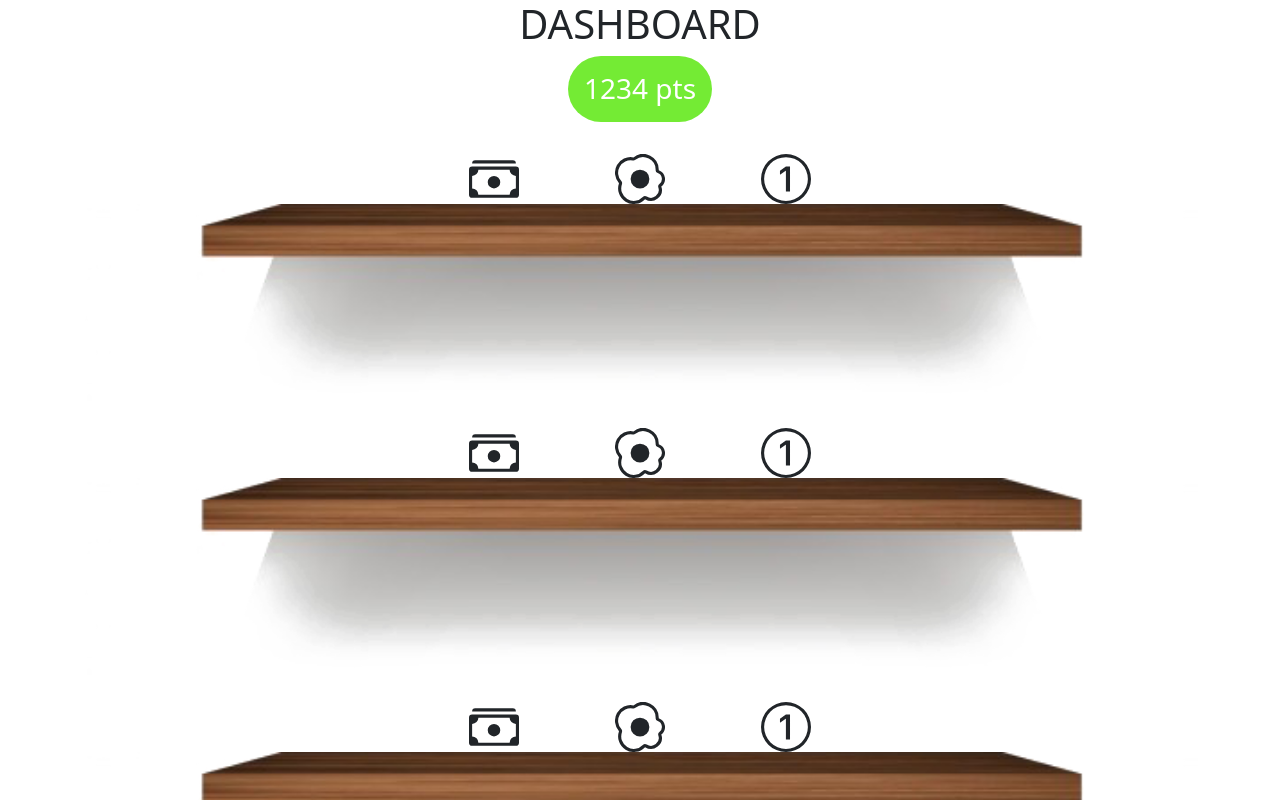
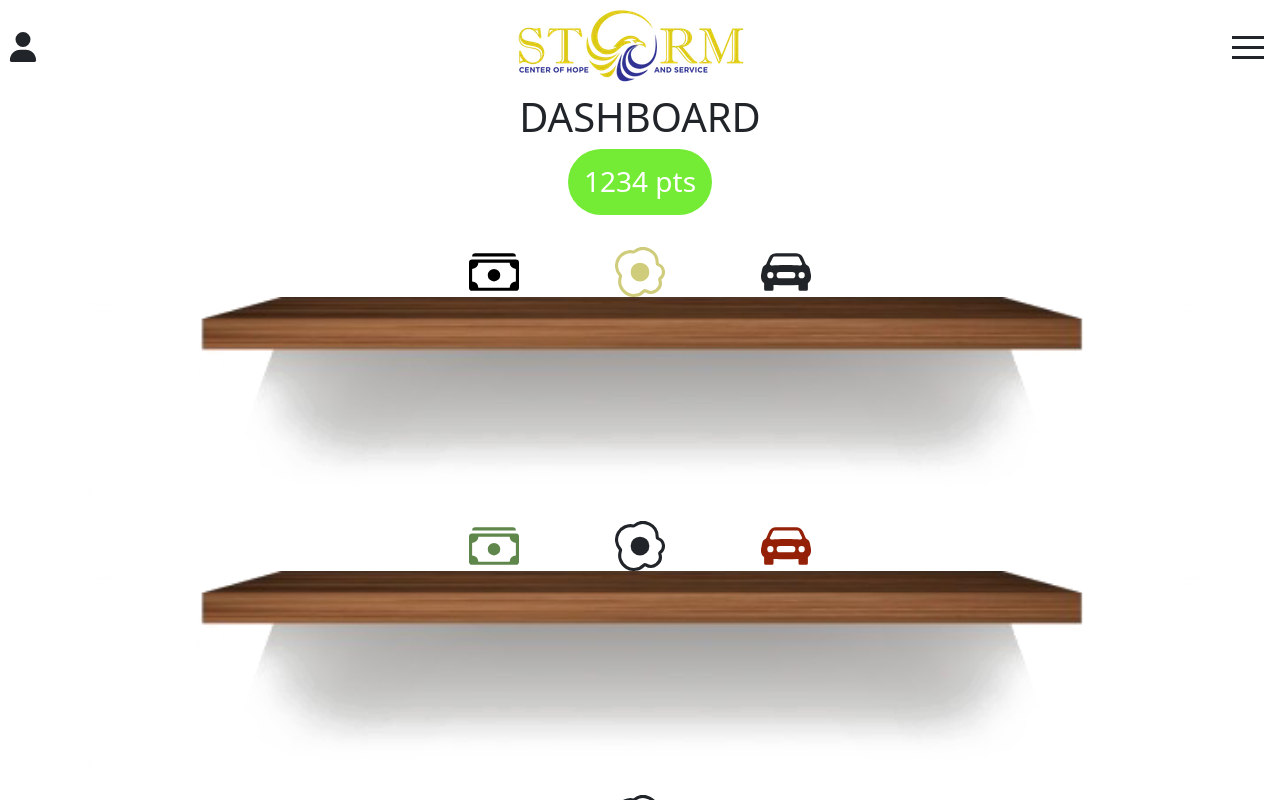
Before and after one commit to cfgtexas24/Team-4, a React (Vite) app in the folder frontend/storm-app/: page /dashboard in a window 1280 px wide. Built offline with nearby package versions, Linux system fonts and the light colour scheme.

Commit message:
icon colors

```diff
--- a/frontend/storm-app/package.json
+++ b/frontend/storm-app/package.json
@@ -10,9 +10,12 @@
     "preview": "vite preview"
   },
   "dependencies": {
+    "@emotion/react": "^11.13.3",
+    "@emotion/styled": "^11.13.0",
     "@fortawesome/fontawesome-svg-core": "^6.6.0",
     "@fortawesome/free-solid-svg-icons": "^6.6.0",
     "@fortawesome/react-fontawesome": "^0.2.2",
+    "@mui/material": "^6.1.4",
     "axios": "^1.7.7",
     "bootstrap": "^5.3.3",
     "bootstrap-icons": "^1.11.3",
--- a/frontend/storm-app/src/App.jsx
+++ b/frontend/storm-app/src/App.jsx
@@ -8,9 +8,12 @@ import 'bootstrap/dist/css/bootstrap.min.css';
 
 import './App.css';
 import LandingPage from './pages/LandingPage/LandingPage';
+import NavigationBar from './components/NavigationBar/NavigationBar';
 
 function App() {
   return (
+    <>
+    <NavigationBar/>
     <Router>
       <Routes>
         {/* Public Routes */}
@@ -22,6 +25,7 @@ function App() {
         <Route path="/dashboard" element={<DashboardPage />} />
       </Routes>
     </Router>
+    </>
   );
 }
 
--- a/frontend/storm-app/src/pages/DashboardPage/DashboardPage.jsx
+++ b/frontend/storm-app/src/pages/DashboardPage/DashboardPage.jsx
@@ -14,16 +14,16 @@ function DashboardPage() {
                 {/* Shelf 1 */}
                 <div className="shelf-container mb-4 d-flex flex-column justify-content-center">
                 <div className="icon-container d-flex justify-content-center">
-                        <svg xmlns="http://www.w3.org/2000/svg" width="50" height="50" fill="currentColor" class="bi bi-cash-stack mx-5" viewBox="0 0 16 16">
+                        <svg xmlns="http://www.w3.org/2000/svg" width="50" height="50" fill="" class="bi bi-cash-stack mx-5" viewBox="0 0 16 16">
                         <path d="M1 3a1 1 0 0 1 1-1h12a1 1 0 0 1 1 1zm7 8a2 2 0 1 0 0-4 2 2 0 0 0 0 4"/>
                         <path d="M0 5a1 1 0 0 1 1-1h14a1 1 0 0 1 1 1v8a1 1 0 0 1-1 1H1a1 1 0 0 1-1-1zm3 0a2 2 0 0 1-2 2v4a2 2 0 0 1 2 2h10a2 2 0 0 1 2-2V7a2 2 0 0 1-2-2z"/>
                         </svg>
-                        <svg xmlns="http://www.w3.org/2000/svg" width="50" height="50" fill="currentColor" class="bi bi-egg-fried mx-5" viewBox="0 0 16 16">
+                        <svg xmlns="http://www.w3.org/2000/svg" width="50" height="50" fill="#cfcc7c" class="bi bi-egg-fried mx-5" viewBox="0 0 16 16">
                         <path d="M8 11a3 3 0 1 0 0-6 3 3 0 0 0 0 6"/>
                         <path d="M13.997 5.17a5 5 0 0 0-8.101-4.09A5 5 0 0 0 1.28 9.342a5 5 0 0 0 8.336 5.109 3.5 3.5 0 0 0 5.201-4.065 3.001 3.001 0 0 0-.822-5.216zm-1-.034a1 1 0 0 0 .668.977 2.001 2.001 0 0 1 .547 3.478 1 1 0 0 0-.341 1.113 2.5 2.5 0 0 1-3.715 2.905 1 1 0 0 0-1.262.152 4 4 0 0 1-6.67-4.087 1 1 0 0 0-.2-1 4 4 0 0 1 3.693-6.61 1 1 0 0 0 .8-.2 4 4 0 0 1 6.48 3.273z"/>
                         </svg>
-                        <svg xmlns="http://www.w3.org/2000/svg" width="50" height="50" fill="currentColor" className="bi bi-1-circle icon mx-5" viewBox="0 0 16 16">
-                            <path d="M1 8a7 7 0 1 0 14 0A7 7 0 0 0 1 8m15 0A8 8 0 1 1 0 8a8 8 0 0 1 16 0M9.283 4.002V12H7.971V5.338h-.065L6.072 6.656V5.385l1.899-1.383z"/>
+                        <svg xmlns="http://www.w3.org/2000/svg" width="50" height="50" fill="currentColor" class="bi bi-car-front-fill mx-5" viewBox="0 0 16 16">
+                        <path d="M2.52 3.515A2.5 2.5 0 0 1 4.82 2h6.362c1 0 1.904.596 2.298 1.515l.792 1.848c.075.175.21.319.38.404.5.25.855.715.965 1.262l.335 1.679q.05.242.049.49v.413c0 .814-.39 1.543-1 1.997V13.5a.5.5 0 0 1-.5.5h-2a.5.5 0 0 1-.5-.5v-1.338c-1.292.048-2.745.088-4 .088s-2.708-.04-4-.088V13.5a.5.5 0 0 1-.5.5h-2a.5.5 0 0 1-.5-.5v-1.892c-.61-.454-1-1.183-1-1.997v-.413a2.5 2.5 0 0 1 .049-.49l.335-1.68c.11-.546.465-1.012.964-1.261a.8.8 0 0 0 .381-.404l.792-1.848ZM3 10a1 1 0 1 0 0-2 1 1 0 0 0 0 2m10 0a1 1 0 1 0 0-2 1 1 0 0 0 0 2M6 8a1 1 0 0 0 0 2h4a1 1 0 1 0 0-2zM2.906 5.189a.51.51 0 0 0 .497.731c.91-.073 3.35-.17 4.597-.17s3.688.097 4.597.17a.51.51 0 0 0 .497-.731l-.956-1.913A.5.5 0 0 0 11.691 3H4.309a.5.5 0 0 0-.447.276L2.906 5.19Z"/>
                         </svg>
                     </div>
                     <img src="../../src/assets/shelves.png" alt="Shelf" className="shelf-image" />
@@ -32,7 +32,7 @@ function DashboardPage() {
                 {/* Shelf 2 */}
                 <div className="shelf-container mb-4 d-flex flex-column justify-content-center">
                 <div className="icon-container d-flex justify-content-center">
-                        <svg xmlns="http://www.w3.org/2000/svg" width="50" height="50" fill="currentColor" class="bi bi-cash-stack mx-5" viewBox="0 0 16 16">
+                        <svg xmlns="http://www.w3.org/2000/svg" width="50" height="50" fill="#5f874c" class="bi bi-cash-stack mx-5" viewBox="0 0 16 16">
                         <path d="M1 3a1 1 0 0 1 1-1h12a1 1 0 0 1 1 1zm7 8a2 2 0 1 0 0-4 2 2 0 0 0 0 4"/>
                         <path d="M0 5a1 1 0 0 1 1-1h14a1 1 0 0 1 1 1v8a1 1 0 0 1-1 1H1a1 1 0 0 1-1-1zm3 0a2 2 0 0 1-2 2v4a2 2 0 0 1 2 2h10a2 2 0 0 1 2-2V7a2 2 0 0 1-2-2z"/>
                         </svg>
@@ -40,8 +40,8 @@ function DashboardPage() {
                         <path d="M8 11a3 3 0 1 0 0-6 3 3 0 0 0 0 6"/>
                         <path d="M13.997 5.17a5 5 0 0 0-8.101-4.09A5 5 0 0 0 1.28 9.342a5 5 0 0 0 8.336 5.109 3.5 3.5 0 0 0 5.201-4.065 3.001 3.001 0 0 0-.822-5.216zm-1-.034a1 1 0 0 0 .668.977 2.001 2.001 0 0 1 .547 3.478 1 1 0 0 0-.341 1.113 2.5 2.5 0 0 1-3.715 2.905 1 1 0 0 0-1.262.152 4 4 0 0 1-6.67-4.087 1 1 0 0 0-.2-1 4 4 0 0 1 3.693-6.61 1 1 0 0 0 .8-.2 4 4 0 0 1 6.48 3.273z"/>
                         </svg>
-                        <svg xmlns="http://www.w3.org/2000/svg" width="50" height="50" fill="currentColor" className="bi bi-1-circle icon mx-5" viewBox="0 0 16 16">
-                            <path d="M1 8a7 7 0 1 0 14 0A7 7 0 0 0 1 8m15 0A8 8 0 1 1 0 8a8 8 0 0 1 16 0M9.283 4.002V12H7.971V5.338h-.065L6.072 6.656V5.385l1.899-1.383z"/>
+                        <svg xmlns="http://www.w3.org/2000/svg" width="50" height="50" fill="#942107" class="bi bi-car-front-fill mx-5" viewBox="0 0 16 16">
+                        <path d="M2.52 3.515A2.5 2.5 0 0 1 4.82 2h6.362c1 0 1.904.596 2.298 1.515l.792 1.848c.075.175.21.319.38.404.5.25.855.715.965 1.262l.335 1.679q.05.242.049.49v.413c0 .814-.39 1.543-1 1.997V13.5a.5.5 0 0 1-.5.5h-2a.5.5 0 0 1-.5-.5v-1.338c-1.292.048-2.745.088-4 .088s-2.708-.04-4-.088V13.5a.5.5 0 0 1-.5.5h-2a.5.5 0 0 1-.5-.5v-1.892c-.61-.454-1-1.183-1-1.997v-.413a2.5 2.5 0 0 1 .049-.49l.335-1.68c.11-.546.465-1.012.964-1.261a.8.8 0 0 0 .381-.404l.792-1.848ZM3 10a1 1 0 1 0 0-2 1 1 0 0 0 0 2m10 0a1 1 0 1 0 0-2 1 1 0 0 0 0 2M6 8a1 1 0 0 0 0 2h4a1 1 0 1 0 0-2zM2.906 5.189a.51.51 0 0 0 .497.731c.91-.073 3.35-.17 4.597-.17s3.688.097 4.597.17a.51.51 0 0 0 .497-.731l-.956-1.913A.5.5 0 0 0 11.691 3H4.309a.5.5 0 0 0-.447.276L2.906 5.19Z"/>
                         </svg>
                     </div>
                     <img src="../../src/assets/shelves.png" alt="Shelf" className="shelf-image" />
@@ -58,8 +58,8 @@ function DashboardPage() {
                         <path d="M8 11a3 3 0 1 0 0-6 3 3 0 0 0 0 6"/>
                         <path d="M13.997 5.17a5 5 0 0 0-8.101-4.09A5 5 0 0 0 1.28 9.342a5 5 0 0 0 8.336 5.109 3.5 3.5 0 0 0 5.201-4.065 3.001 3.001 0 0 0-.822-5.216zm-1-.034a1 1 0 0 0 .668.977 2.001 2.001 0 0 1 .547 3.478 1 1 0 0 0-.341 1.113 2.5 2.5 0 0 1-3.715 2.905 1 1 0 0 0-1.262.152 4 4 0 0 1-6.67-4.087 1 1 0 0 0-.2-1 4 4 0 0 1 3.693-6.61 1 1 0 0 0 .8-.2 4 4 0 0 1 6.48 3.273z"/>
                         </svg>
-                        <svg xmlns="http://www.w3.org/2000/svg" width="50" height="50" fill="currentColor" className="bi bi-1-circle icon mx-5" viewBox="0 0 16 16">
-                            <path d="M1 8a7 7 0 1 0 14 0A7 7 0 0 0 1 8m15 0A8 8 0 1 1 0 8a8 8 0 0 1 16 0M9.283 4.002V12H7.971V5.338h-.065L6.072 6.656V5.385l1.899-1.383z"/>
+                        <svg xmlns="http://www.w3.org/2000/svg" width="50" height="50" fill="currentColor" class="bi bi-car-front-fill mx-5" viewBox="0 0 16 16">
+                        <path d="M2.52 3.515A2.5 2.5 0 0 1 4.82 2h6.362c1 0 1.904.596 2.298 1.515l.792 1.848c.075.175.21.319.38.404.5.25.855.715.965 1.262l.335 1.679q.05.242.049.49v.413c0 .814-.39 1.543-1 1.997V13.5a.5.5 0 0 1-.5.5h-2a.5.5 0 0 1-.5-.5v-1.338c-1.292.048-2.745.088-4 .088s-2.708-.04-4-.088V13.5a.5.5 0 0 1-.5.5h-2a.5.5 0 0 1-.5-.5v-1.892c-.61-.454-1-1.183-1-1.997v-.413a2.5 2.5 0 0 1 .049-.49l.335-1.68c.11-.546.465-1.012.964-1.261a.8.8 0 0 0 .381-.404l.792-1.848ZM3 10a1 1 0 1 0 0-2 1 1 0 0 0 0 2m10 0a1 1 0 1 0 0-2 1 1 0 0 0 0 2M6 8a1 1 0 0 0 0 2h4a1 1 0 1 0 0-2zM2.906 5.189a.51.51 0 0 0 .497.731c.91-.073 3.35-.17 4.597-.17s3.688.097 4.597.17a.51.51 0 0 0 .497-.731l-.956-1.913A.5.5 0 0 0 11.691 3H4.309a.5.5 0 0 0-.447.276L2.906 5.19Z"/>
                         </svg>
                     </div>
                     <img src="../../src/assets/shelves.png" alt="Shelf" className="shelf-image" />
--- a/frontend/storm-app/src/pages/LandingPage/LandingPage.jsx
+++ b/frontend/storm-app/src/pages/LandingPage/LandingPage.jsx
@@ -1,8 +1,12 @@
 import React from 'react'
+import NavigationBar from '../../components/NavigationBar/NavigationBar'
 
 function LandingPage() {
   return (
-    <div>LandingPage</div>
+    <div>
+
+        <img src="../../src/assets/mainpic.png" className='width-max'/>
+    </div>
   )
 }
 
```
Also changed, not shown: frontend/storm-app/src/assets/mainpic.png (added), 1 other file (tests, documents, lock files or other folders).
